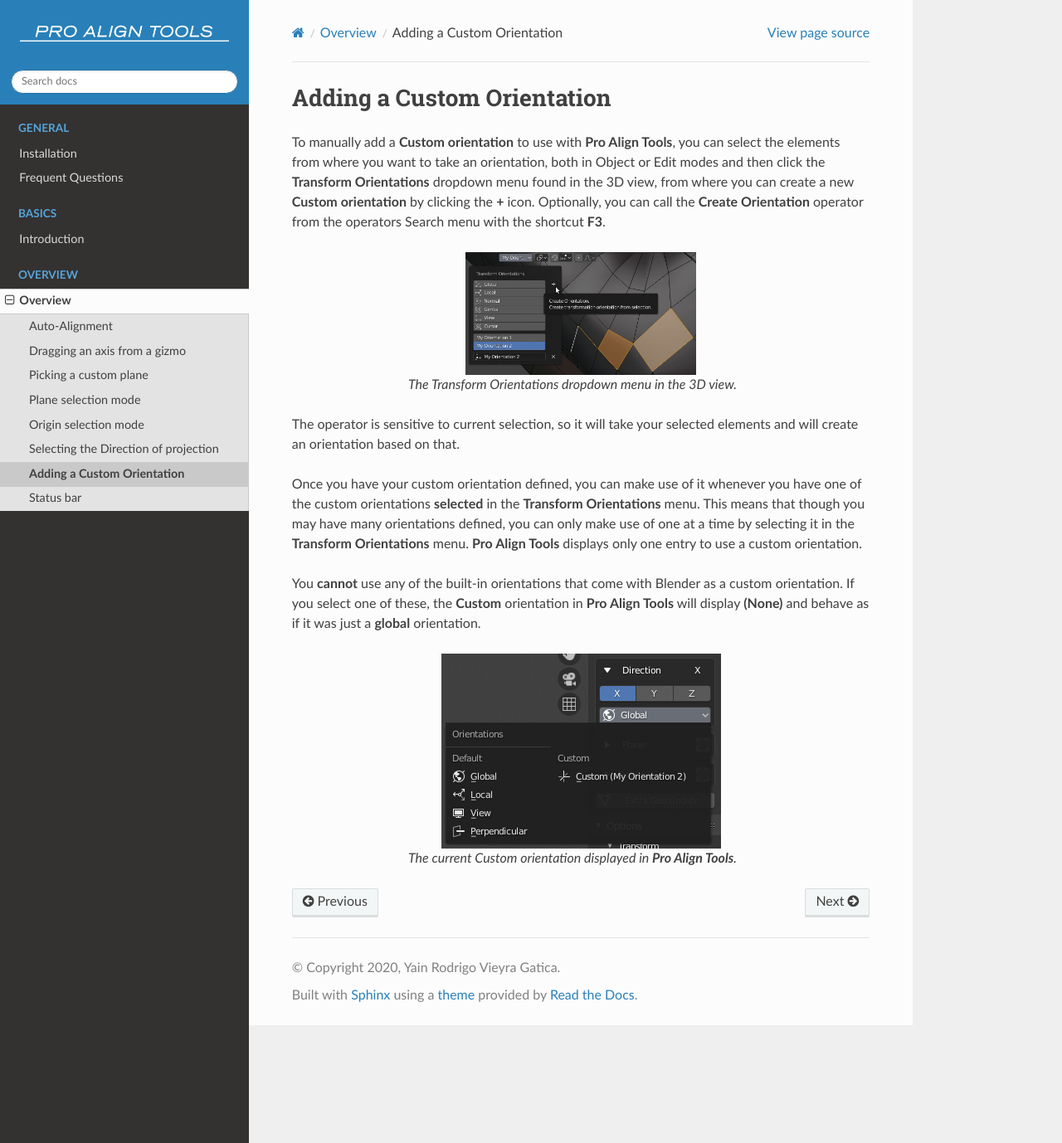
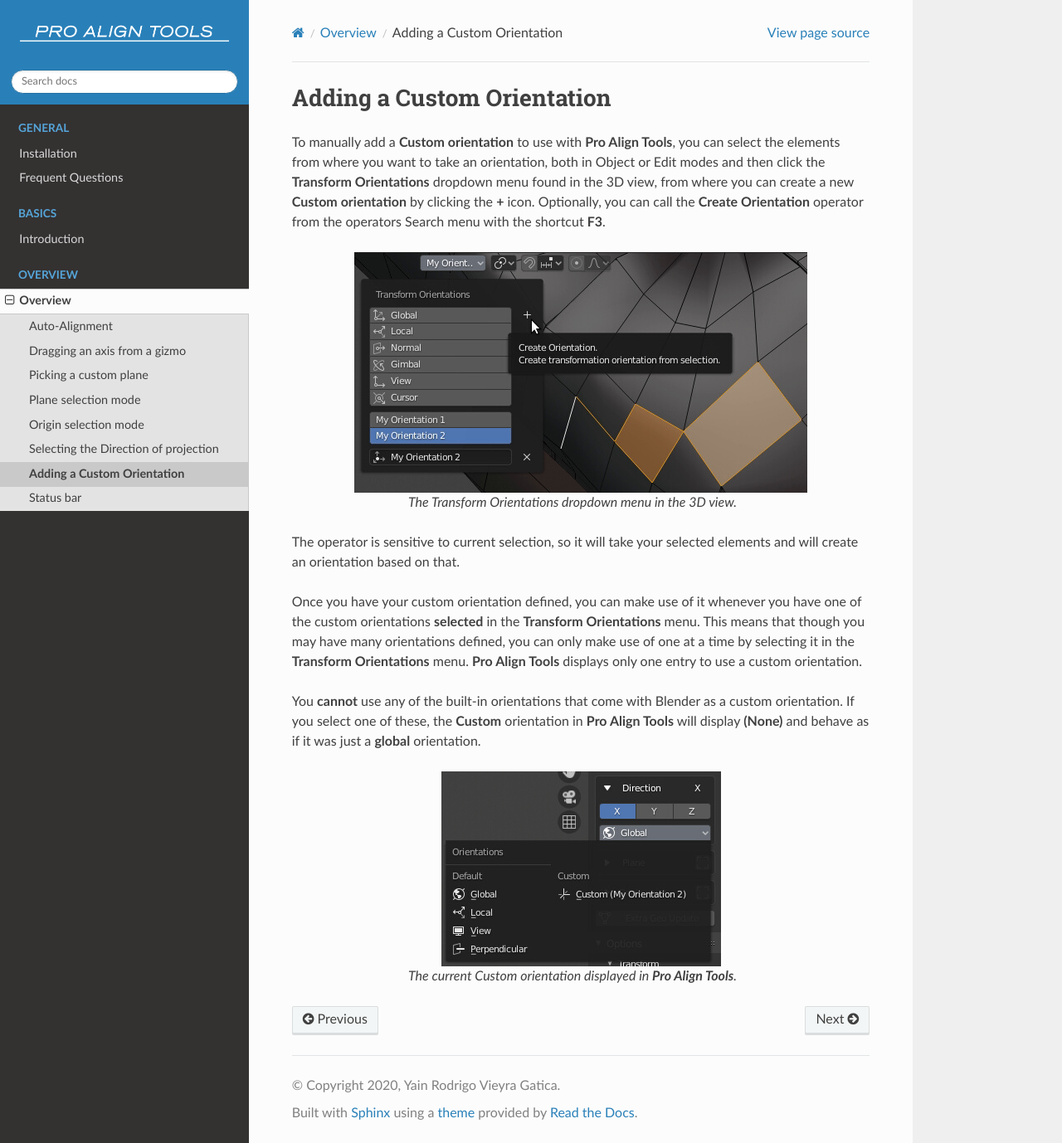
Before and after one commit to YainVieyra/pro-align-tools-documentation, a Sphinx documentation site: the page built from source/doc/overview/custom_orientation.rst, in a window 1280 px wide and 1378 px high. Shown: the whole window at 83% size. Built offline with Sphinx 7.4.7 and the Read the Docs theme 2.0.0, drawn with Linux system fonts in a browser that asks for light colours.

Commit message:
fixed image size

```diff
--- a/source/doc/overview/custom_orientation.rst
+++ b/source/doc/overview/custom_orientation.rst
@@ -6,7 +6,6 @@
 
 .. figure:: /images/2.8/orientation_dropdown.jpg
    :align: center
-   :width: 40%
 
    The Transform Orientations dropdown menu in the 3D view.
 
```
